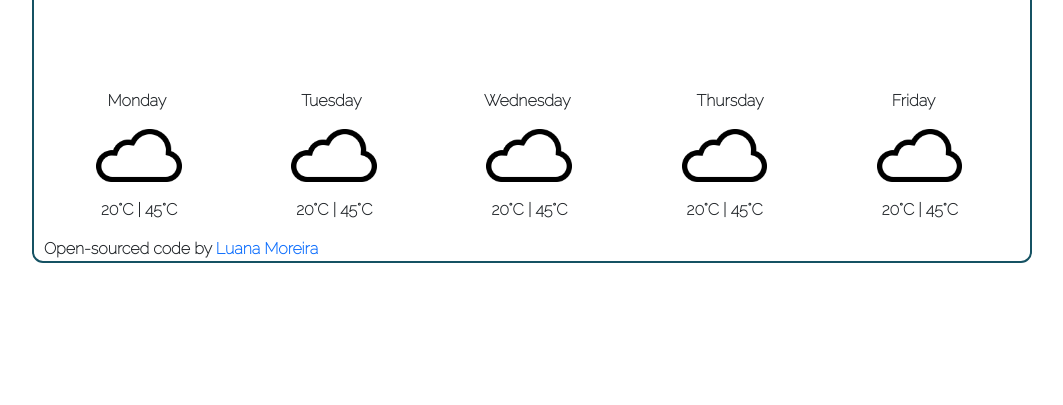
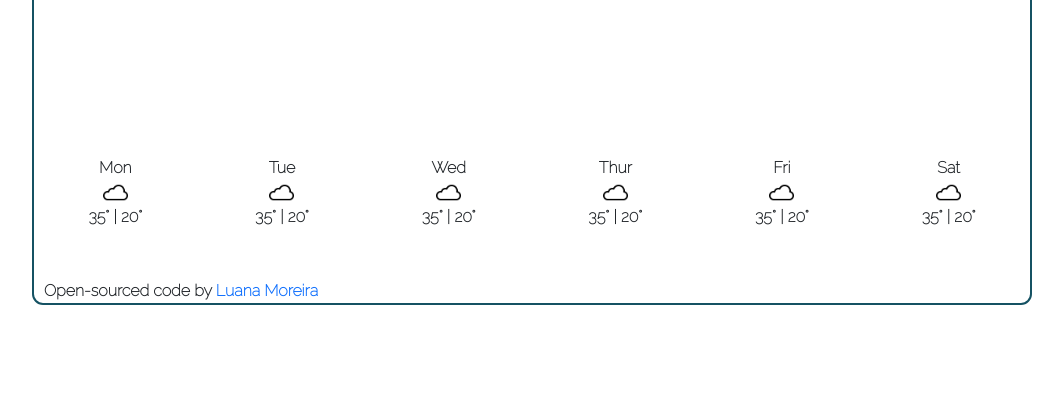
Before and after one commit to Lulymor/WeatherApp, a plain HTML site: page index.html in a window 1280 px wide. Shown: the part 509-914 px from the top of the page, without its empty margins (108-1171 px from the left). Before the commit the page ends 872 px from the top, so only its background shows below. Drawn offline with nearby package versions, Linux system fonts and the light colour scheme.

Commit message:
chaged code to my work computer and added structure for the forecast

```diff
--- a/index.html
+++ b/index.html
@@ -60,39 +60,7 @@
           </ul>
         </div>
       </div>
-      <div class="container , forecast">
-        <div class="row align-items-start, forecastDay">
-          <div class="col" id="forecast-first-day">Monday</div>
-          <div class="col" id="forecast-second-day">Tuesday</div>
-          <div class="col" id="forecast-third-day">Wednesday</div>
-          <div class="col" id="forecast-fourth-day">Thursday</div>
-          <div class="col" id="forecast-fifth-day">Friday</div>
-        </div>
-        <div class="row align-items-center , forecastIcon">
-          <div class="col" id="forecast-first-icon">
-            <img src="src/images/cloud.png" width="50%" />
-          </div>
-          <div class="col" id="forecast-second-icon">
-            <img src="src/images/cloud.png" width="50%" />
-          </div>
-          <div class="col" id="forecast-third-icon">
-            <img src="src/images/cloud.png" width="50%" />
-          </div>
-          <div class="col" id="forecast-fourth-icon">
-            <img src="src/images/cloud.png" width="50%" />
-          </div>
-          <div class="col" id="forecast-fifth-icon">
-            <img src="src/images/cloud.png" width="50%" />
-          </div>
-        </div>
-        <div class="row align-items-end , forecastTemp">
-          <div class="col" id="forecast-first-temp">20°C | 45°C</div>
-          <div class="col" id="forecast-second-temp">20°C | 45°C</div>
-          <div class="col" id="forecast-third-temp">20°C | 45°C</div>
-          <div class="col" id="forecast-fourth-temp">20°C | 45°C</div>
-          <div class="col" id="forecast-fifth-temp">20°C | 45°C</div>
-        </div>
-      </div>
+      <div class="weather-forecast" id="forecast"></div>
       <footer>
         Open-sourced code by
         <a target="_blank" href="https://github.com/Lulymor">Luana Moreira</a>
--- a/src/java.js
+++ b/src/java.js
@@ -85,3 +85,24 @@ function callLocation() {
 
 let currentButton = document.querySelector("#current-location-button");
 currentButton.addEventListener("click", callLocation);
+///
+function displayForecast() {
+  let forecastElement = document.querySelector("#forecast");
+  let forecastHTML = `<div class ="row">`;
+  let days = ["Mon", "Tue", "Wed", "Thur", "Fri", "Sat"];
+  days.forEach(function (day) {
+    forecastHTML =
+      forecastHTML +
+      `<div class="col-2">
+    <div id="forecast-day">${day}</div>
+    <img src="src/images/cloud.png" alt="" id="forecast-icon" />
+    <div class="weather-forecast-temps">
+    <span id="forecast-temp-max">35°</span> |
+    <span id="forecast-temp-min">20°</span>
+    </div>
+    </div>`;
+  });
+  forecastHTML = forecastHTML + `</div>`;
+  forecastElement.innerHTML = forecastHTML;
+}
+displayForecast();
--- a/src/style.css
+++ b/src/style.css
@@ -56,7 +56,7 @@
 
 h1 {
   color: #7c7c7c;
-  font-size: 35px;
+  font-size: 45px;
   font-weight: bolder;
   position: relative;
   top: 65px;
@@ -66,6 +66,7 @@ h1 {
   width: 25%;
   position: relative;
   left: 350px;
+  margin: 20px;
 }
 p {
   position: relative;
@@ -98,33 +99,10 @@ li {
 a {
   text-decoration: none;
 }
-.forecast {
-  position: relative;
-  left: 25px;
-  bottom: 15px;
+#forecast {
+  text-align: center;
+  margin-bottom: 50px;
 }
-.forecastDay {
-  position: relative;
-  left: 30px;
+#forecast-icon {
+  width: 25px;
 }
-.forecastIcon {
-  position: relative;
-  left: 15px;
-}
-.forecastTemp {
-  position: relative;
-  left: 20px;
-}
-#forecast-first-day {
-  position: relative;
-  right: 3.5px;
-}
-#forecast-second-day {
-  position: relative;
-  right: 5px;
-}
-
-#forecast-third-day {
-  position: relative;
-  right: 17.5px;
-}
```
